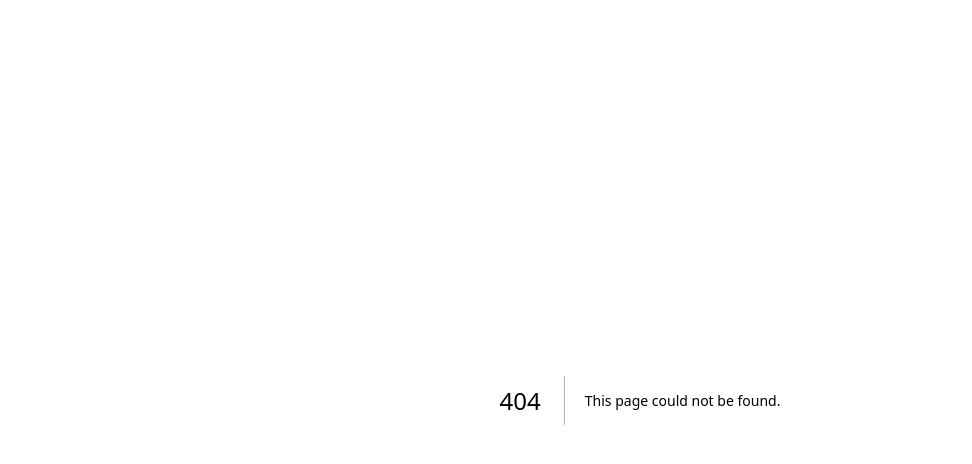
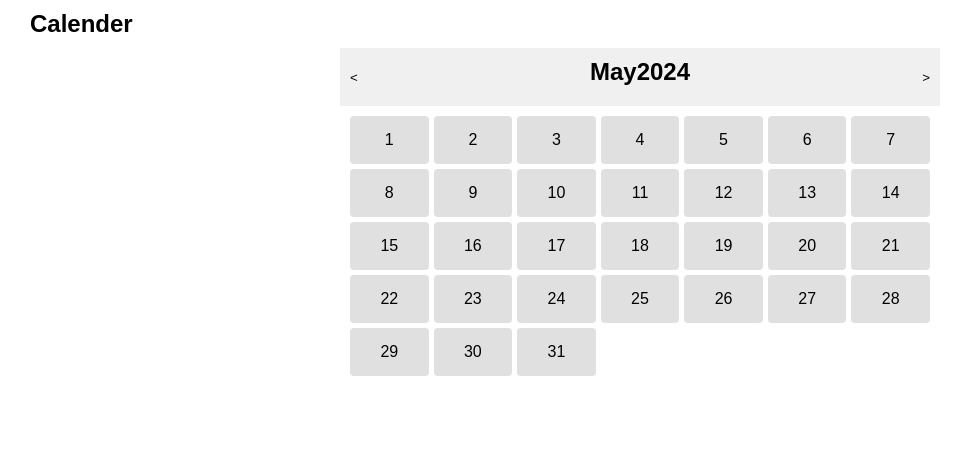
Before and after one commit to asdf03/kurage-next, a Next.js app: page /calendar in a window 1280 px wide. Before the commit this address had no page. Shown: the top 464 px of the page, without its empty margins (0-972 px from the left). Built offline with nearby package versions, Linux system fonts and the light colour scheme.

Commit message:
カレンダーを追加

```diff
--- /dev/null
+++ b/app/calendar/page.tsx
@@ -0,0 +1,12 @@
+"use client"
+
+import Calendar from '@/components/calendar/Calendar'
+
+export default function Page() {
+    return (
+        <div className="main">
+            <h2>Calender</h2>
+            <Calendar />
+        </div>
+    )
+}
--- /dev/null
+++ b/components/calendar/Calendar.module.css
@@ -0,0 +1,27 @@
+.calendar {
+    width: 100%;
+    max-width: 600px;
+    margin: 0 auto;
+    text-align: center;
+}
+
+.header {
+    display: flex;
+    justify-content: space-between;
+    align-items: center;
+    padding: 10px;
+    background-color: #f0f0f0;
+}
+
+.days {
+    display: grid;
+    grid-template-columns: repeat(7, 1fr);
+    gap: 5px;
+    padding: 10px;
+}
+
+.day {
+    background-color: #e0e0e0;
+    padding: 15px;
+    border-radius: 4px;
+}
--- /dev/null
+++ b/components/calendar/Calendar.tsx
@@ -0,0 +1,47 @@
+"use client"
+
+import React from 'react';
+import { useState, useEffect } from 'react';
+import styles from './Calendar.module.css';
+
+const Calendar = () => {
+    const [currentDate, setCurrentDate] = useState(new Date())
+    const [localeDate, setLocaleDate] = useState<string | null>(null)
+
+    useEffect(() => {
+        setLocaleDate(currentDate.toLocaleString('default', { month: 'long' }));
+    }, [currentDate]);
+
+    const startOfMonth = new Date(currentDate.getFullYear(), currentDate.getMonth(), 1)
+    const endOfMonth = new Date(currentDate.getFullYear(), currentDate.getMonth() + 1, 0)
+
+    const daysInMonth: number[] = []
+    for (let i = 1; i <= endOfMonth.getDate(); i++) {
+        daysInMonth.push(i)
+    }
+
+    const prevMonth = () => {
+        setCurrentDate(new Date(currentDate.getFullYear(), currentDate.getMonth() - 1, 1))
+    }
+
+    const nextMonth = () => {
+        setCurrentDate(new Date(currentDate.getFullYear(), currentDate.getMonth() + 1, 1));
+    };
+
+    return (
+        <div className={styles.calendar}>
+            <div className={styles.header}>
+                <button onClick={prevMonth}>&lt;</button>
+                <h2>{localeDate}{currentDate.getFullYear()}</h2>
+                <button onClick={nextMonth}>&gt;</button>
+            </div>
+            <div className={styles.days}>
+                {daysInMonth.map(day => (
+                    <div key={day} className={styles.day}>{day}</div>
+                ))}
+            </div>
+        </div>
+    );
+}
+
+export default Calendar
```
